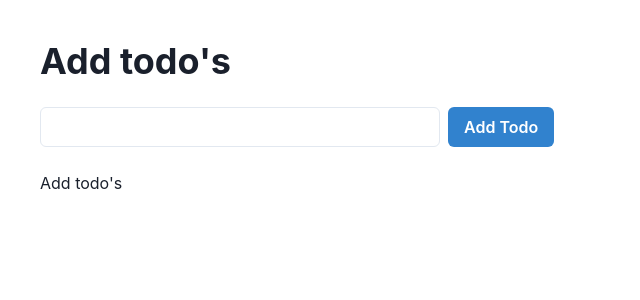
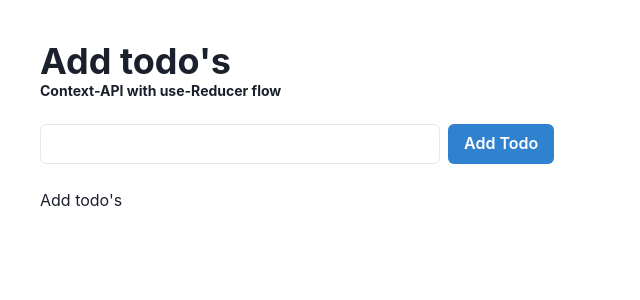
Before and after one commit to vacool6/state-management, a React (Create React App) app: page / in a window 1280 px wide. Shown: the top 300 px of the page, without its empty margins (0-640 px from the left). Built offline with nearby package versions, Linux system fonts and the light colour scheme.

Commit message:
add/heading

```diff
--- a/src/App.js
+++ b/src/App.js
@@ -34,7 +34,10 @@ function App() {
   return (
     <>
       <Box m={10}>
-        <Heading>Add todo's</Heading>
+        <Heading>
+          Add todo's
+          <Text fontSize={"sm"}>Context-API with use-Reducer flow</Text>
+        </Heading>
         <br />
         <Box display={"flex"}>
           <Input
```
